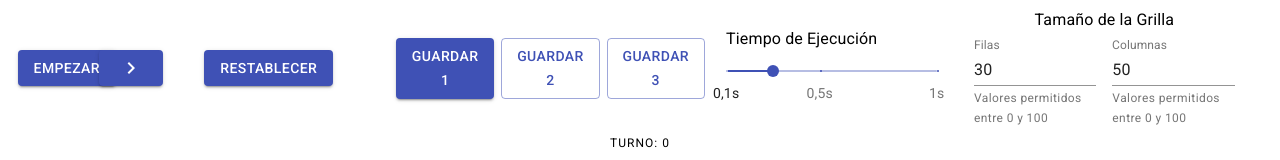
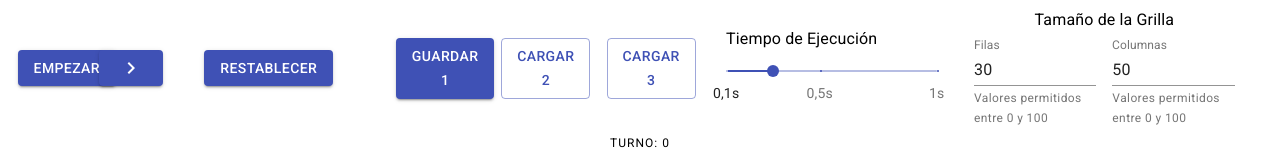
Before and after one commit to FabriJuncal/game-of-life, a React (Create React App) app: page / in a window 1280 px wide. Shown: the top 160 px of the page. Built offline with nearby package versions, Linux system fonts and the light colour scheme.

Commit message:
Refactorización botones Guardar/Cargar Grilla

```diff
--- a/src/App.js
+++ b/src/App.js
@@ -9,6 +9,8 @@ import Slider from '@material-ui/core/Slider';
 import TextField from '@material-ui/core/TextField';
 import Grid from '@material-ui/core/Grid';
 import NavigateNextIcon from '@material-ui/icons/NavigateNext';
+
+import BtnGuardarCargar from '../src/components/BtnGuardarCargar';
 
 // Se define las operaciones para poder indentificar las células vecinas
 // Si realizamos una suma con cada uno de estos array con la posición en la que estamos ubicados, obtendremos las posiciones de las 8 células vecinas que puede tener cada una de estas
@@ -88,9 +90,7 @@ function App() {
   const [cantColumnas, actualizarCantColumnas] = useState(cantColumnasInicial);
   const [cantFila, actualizarCantFila] = useState(cantFilaInicial);
   const [grilla, actualizarGrilla] = useState(grillaAux);
-  const [grillaSeleccionado1, actGrillaSeleccionado1] = useState(true);
-  const [grillaSeleccionado2, actGrillaSeleccionado2] = useState(false);
-  const [grillaSeleccionado3, actGrillaSeleccionado3] = useState(false);
+  const [grillaSeleccionado, actGrillaSeleccionado] = useState(1);
   const [recorrido, actualizarRecorrido] = useState(false);
   const [tiempoTurno, actualizarTiempoTurno] = useState(300);
   const [contadorTurnos, actualizarContTurnos] = useState(0);
@@ -332,63 +332,39 @@ function App() {
                   Al hacer click sobre el botón este verificará que el Slot se encuentre vació o no,
                   y si ya lo tenemos seleccionado, dependiendo de estos factores se podrá Almacenar o Cargar la grilla
               */}
-              <Button variant={grillaSeleccionado1 ? 'contained' : 'outlined'} color='primary'
-                onClick={()=>{
-                  if(grillaSeleccionado1){
-                    guardarCargarGrilla(1, 'guardar');
-                  }else if(!grillaSeleccionado1 && grillaGuardada1.length === 0){
-                    guardarCargarGrilla(1, 'guardar');
-                  }else if(!grillaSeleccionado1 && grillaGuardada1.length > 0){
-                    guardarCargarGrilla(1, 'cargar');
-                  }
-                  actGrillaSeleccionado1(true);
-                  actGrillaSeleccionado2(false);
-                  actGrillaSeleccionado3(false);
-
-                }}
-              >{grillaSeleccionado1 ? 'Guardar 1' : 'Cargar 1'}</Button>
+              <BtnGuardarCargar
+                nroGrilla={1}
+                grillaSeleccionado={grillaSeleccionado}
+                actGrillaSeleccionado={actGrillaSeleccionado}
+                guardarCargarGrilla={guardarCargarGrilla}
+                actualizarRecorrido={actualizarRecorrido}
+              />
             </Grid>
             <Grid item xs={3}>
               {/* Slot 2 para cargar o almacenar la Grilla en el Local Storage
                   Al hacer click sobre el botón este verificará que el Slot se encuentre vació o no,
                   y si ya lo tenemos seleccionado, dependiendo de estos factores se podrá Almacenar o Cargar la grilla
               */}
-                <Button variant={grillaSeleccionado2 ? 'contained' : 'outlined'} color='primary'
-                  onClick={()=>{
-                    if(grillaSeleccionado2){
-                      guardarCargarGrilla(2, 'guardar');
-                    }else if(!grillaSeleccionado2 && grillaGuardada2.length === 0){
-                      guardarCargarGrilla(2, 'guardar');
-                    }else if(!grillaSeleccionado2 && grillaGuardada2.length > 0){
-                      guardarCargarGrilla(2, 'cargar');
-                    }
-                    actGrillaSeleccionado1(false);
-                    actGrillaSeleccionado2(true);
-                    actGrillaSeleccionado3(false);
-                    actualizarRecorrido(false);
-                  }}
-                >{grillaSeleccionado2 ? 'Guardar 2' : (grillaGuardada2.length === 0 ? 'Guardar 2' : 'Cargar 2') }</Button>
+              <BtnGuardarCargar
+                nroGrilla={2}
+                grillaSeleccionado={grillaSeleccionado}
+                actGrillaSeleccionado={actGrillaSeleccionado}
+                guardarCargarGrilla={guardarCargarGrilla}
+                actualizarRecorrido={actualizarRecorrido}
+              />
             </Grid>
             <Grid item xs={3}>
               {/* Slot 3 para cargar o almacenar la Grilla en el Local Storage
                   Al hacer click sobre el botón este verificará que el Slot se encuentre vació o no,
                   y si ya lo tenemos seleccionado, dependiendo de estos factores se podrá Almacenar o Cargar la grilla
               */}
-              <Button variant={grillaSeleccionado3 ? 'contained' : 'outlined'} color='primary'
-                onClick={()=>{
-                  if(grillaSeleccionado3){
-                    guardarCargarGrilla(3, 'guardar');
-                  }else if(!grillaSeleccionado3 && grillaGuardada3.length === 0){
-                    guardarCargarGrilla(3, 'guardar');
-                  }else if(!grillaSeleccionado3 && grillaGuardada3.length > 0){
-                    guardarCargarGrilla(3, 'cargar');
-                  }
-                  actGrillaSeleccionado1(false);
-                  actGrillaSeleccionado2(false);
-                  actGrillaSeleccionado3(true);
-                  actualizarRecorrido(false);
-              }}
-            >{grillaSeleccionado3 ? 'Guardar 3' : (grillaGuardada3.length === 0 ? 'Guardar 3' : 'Cargar 3') }</Button>
+              <BtnGuardarCargar
+                nroGrilla={3}
+                grillaSeleccionado={grillaSeleccionado}
+                actGrillaSeleccionado={actGrillaSeleccionado}
+                guardarCargarGrilla={guardarCargarGrilla}
+                actualizarRecorrido={actualizarRecorrido}
+              />
           </Grid>
           </Grid>
           <Grid  item xs={2}>
--- /dev/null
+++ b/src/components/BtnGuardarCargar.jsx
@@ -0,0 +1,33 @@
+import React, {useState} from "react";
+import Button from '@material-ui/core/Button';
+
+const BtnGuardarCargar = ({nroGrilla, grillaSeleccionado, actGrillaSeleccionado, guardarCargarGrilla, actualizarRecorrido}) => {
+
+
+  return(
+    <Button id={"btnGuardarCargar-"+nroGrilla} variant={grillaSeleccionado === nroGrilla ? 'contained' : 'outlined'} color='primary'
+      onClick={(e)=>{
+
+        let btnSeleccionado = isNaN(e.target.parentNode.id.split('-')[1]) ? e.target.id.split('-')[1] : e.target.parentNode.id.split('-')[1];
+        btnSeleccionado = parseInt(btnSeleccionado);
+
+        let grillaGuardada = JSON.parse(localStorage.getItem('grilla'+nroGrilla)) ? JSON.parse(localStorage.getItem('grilla'+nroGrilla)) : [];
+
+        if(btnSeleccionado !== grillaSeleccionado && grillaGuardada.length > 0){
+          guardarCargarGrilla(nroGrilla, 'cargar');
+        }if(btnSeleccionado !== grillaSeleccionado && grillaGuardada.length === 0){
+          guardarCargarGrilla(nroGrilla, 'guardar');
+        }else if(btnSeleccionado === grillaSeleccionado){
+          guardarCargarGrilla(nroGrilla, 'guardar');
+        }
+
+        actGrillaSeleccionado(nroGrilla);
+        actualizarRecorrido(false);
+      }}
+   >{grillaSeleccionado === nroGrilla ? 'Guardar '+nroGrilla : 'Cargar  '+nroGrilla}</Button>
+  )
+
+
+}
+
+export default BtnGuardarCargar;
```
